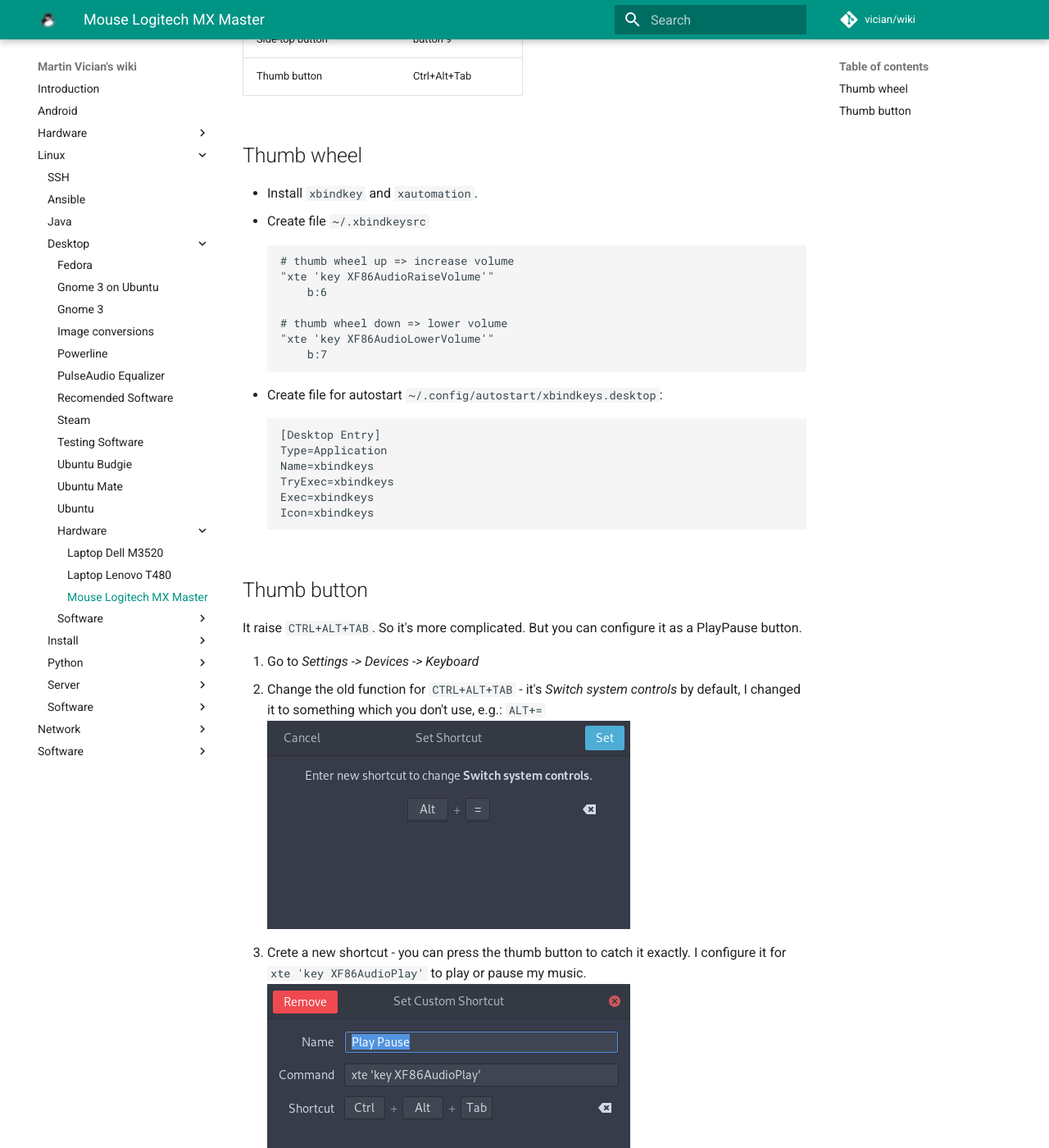
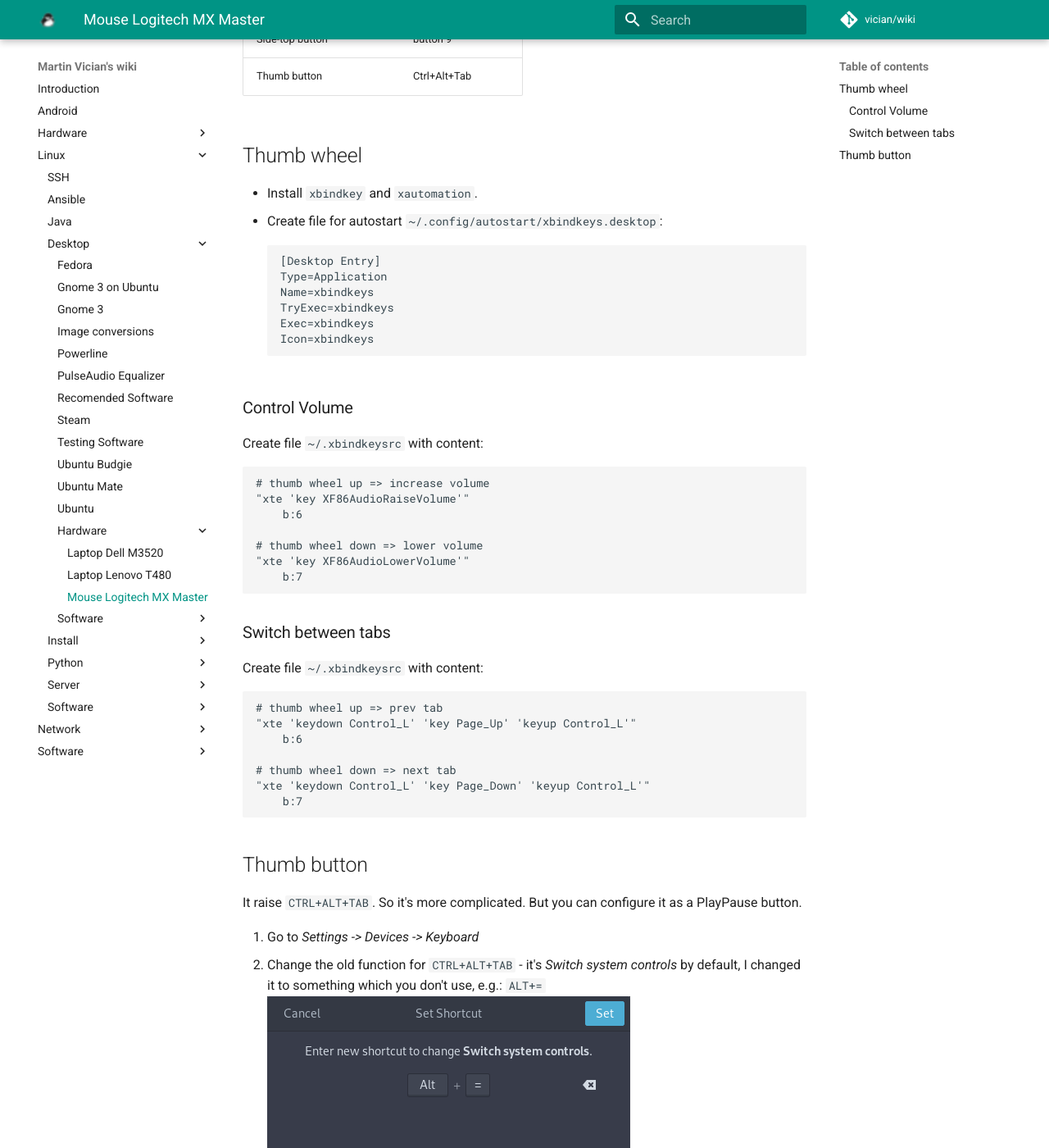
Before and after one commit to vician/wiki, an MkDocs documentation site: the page built from docs/linux/desktop/hardware/Mouse Logitech MX Master.md, in a window 1280 px wide and 1400 px high, scrolled down 651 px. Shown: the whole window at 82% size. Built offline with MkDocs 1.6.1 and Material for MkDocs 9.7.7, drawn with Linux system fonts in a browser that asks for light colours; comment, search, counter and statistics services are not loaded.

Commit message:
tab switch on mouse

```diff
--- a/docs/linux/desktop/hardware/Mouse Logitech MX Master.md
+++ b/docs/linux/desktop/hardware/Mouse Logitech MX Master.md
@@ -37,6 +27,28 @@
 		Exec=xbindkeys
 		Icon=xbindkeys
 
+### Control Volume
+Create file `~/.xbindkeysrc` with content:
+
+	# thumb wheel up => increase volume
+	"xte 'key XF86AudioRaiseVolume'"
+		b:6
+
+	# thumb wheel down => lower volume
+	"xte 'key XF86AudioLowerVolume'"
+		b:7
+
+### Switch between tabs
+Create file `~/.xbindkeysrc` with content:
+
+	# thumb wheel up => prev tab
+	"xte 'keydown Control_L' 'key Page_Up' 'keyup Control_L'"
+		b:6
+
+	# thumb wheel down => next tab
+	"xte 'keydown Control_L' 'key Page_Down' 'keyup Control_L'"
+		b:7
+
 ## Thumb button
 
 It raise `CTRL+ALT+TAB`. So it's more complicated. But you can configure it as a PlayPause button.
```
Also changed, not shown: other parts of docs/linux/desktop/hardware/Mouse Logitech MX Master.md (+0 -10 lines).
